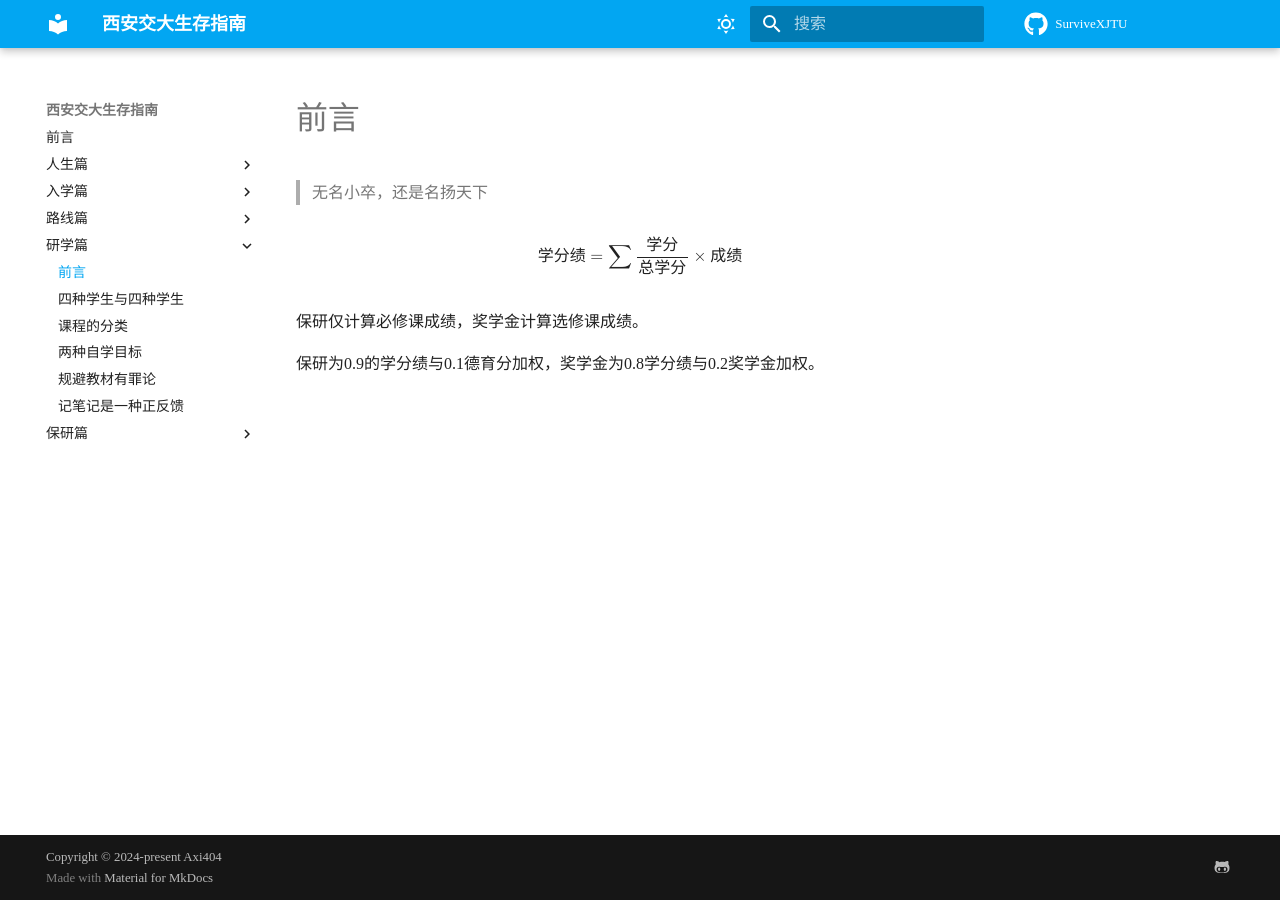
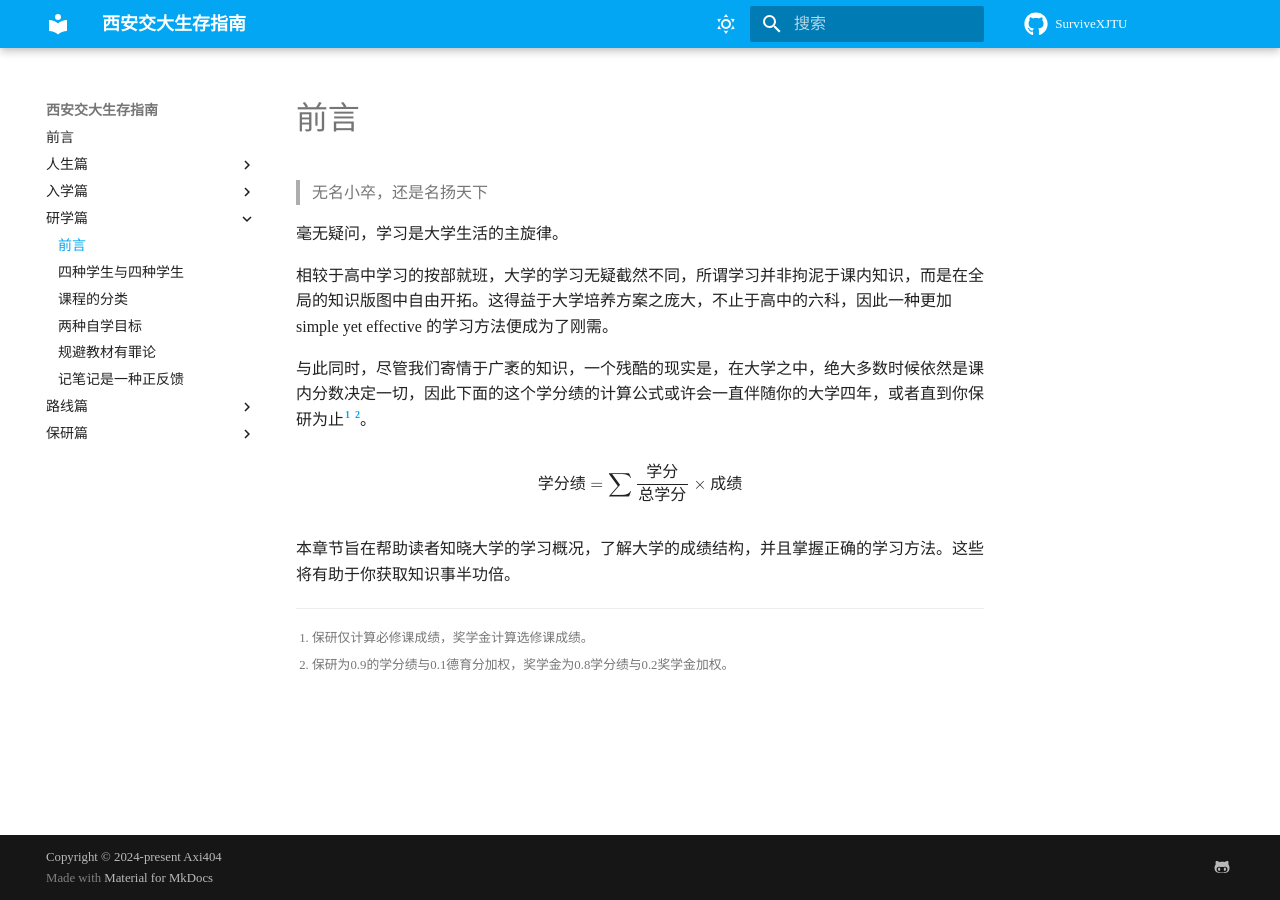
Before and after one commit to XiStudyGroup/SurviveXJTU, an MkDocs documentation site: the page built from docs/研学篇/前言.md, in a window 1280 px wide. Built offline with MkDocs 1.6.1 and Material for MkDocs 9.7.7, drawn with Linux system fonts in a browser that asks for light colours; some web fonts are replaced; comment, search, counter and statistics services are not loaded.

Commit message:
update roadmap section 1,2

```diff
--- a/docs/研学篇/前言.md
+++ b/docs/研学篇/前言.md
@@ -1,11 +1,19 @@
 # 前言
 
 > 无名小卒，还是名扬天下
+
+毫无疑问，学习是大学生活的主旋律。
+
+相较于高中学习的按部就班，大学的学习无疑截然不同，所谓学习并非拘泥于课内知识，而是在全局的知识版图中自由开拓。这得益于大学培养方案之庞大，不止于高中的六科，因此一种更加 simple yet effective 的学习方法便成为了刚需。
+
+与此同时，尽管我们寄情于广袤的知识，一个残酷的现实是，在大学之中，绝大多数时候依然是课内分数决定一切，因此下面的这个学分绩的计算公式或许会一直伴随你的大学四年，或者直到你保研为止[^1] [^2]。
 
 $$
 学分绩 = \sum{\frac {学分}{总学分}\times 成绩}
 $$
 
-保研仅计算必修课成绩，奖学金计算选修课成绩。
+本章节旨在帮助读者知晓大学的学习概况，了解大学的成绩结构，并且掌握正确的学习方法。这些将有助于你获取知识事半功倍。
 
-保研为0.9的学分绩与0.1德育分加权，奖学金为0.8学分绩与0.2奖学金加权。
+[^1]: 保研仅计算必修课成绩，奖学金计算选修课成绩。
+
+[^2]: 保研为0.9的学分绩与0.1德育分加权，奖学金为0.8学分绩与0.2奖学金加权。
--- a/mkdocs.yml
+++ b/mkdocs.yml
@@ -86,9 +86,6 @@ nav:
     - 报道相关: "入学篇/报道相关.md"
     - 推荐与不推荐做的事情: "入学篇/推荐与不推荐做的事情.md"
     - 开学考: "入学篇/开学考.md"
-  - 路线篇:
-    - 前言: "路线篇/前言.md"
-    - 人工智能学习路线: "路线篇/人工智能学习路线.md"
   - 研学篇:
     - 前言: "研学篇/前言.md"
     - 四种学生与四种学生: "研学篇/四种学生与四种学生.md"
@@ -96,6 +93,9 @@ nav:
     - 两种自学目标: "研学篇/两种自学目标.md"
     - 规避教材有罪论: "研学篇/规避教材有罪论.md"
     - 记笔记是一种正反馈: "研学篇/记笔记是一种正反馈.md"
+  - 路线篇:
+    - 前言: "路线篇/前言.md"
+    - 人工智能学习路线: "路线篇/人工智能学习路线.md"
   - 保研篇:
     - 前言: "保研篇/前言.md"
     - 概念辨析: "保研篇/概念辨析.md"
```
Also changed, not shown: docs/路线篇/人工智能学习路线.md (+10 -0 lines), docs/路线篇/前言.md (+4 -4 lines).
